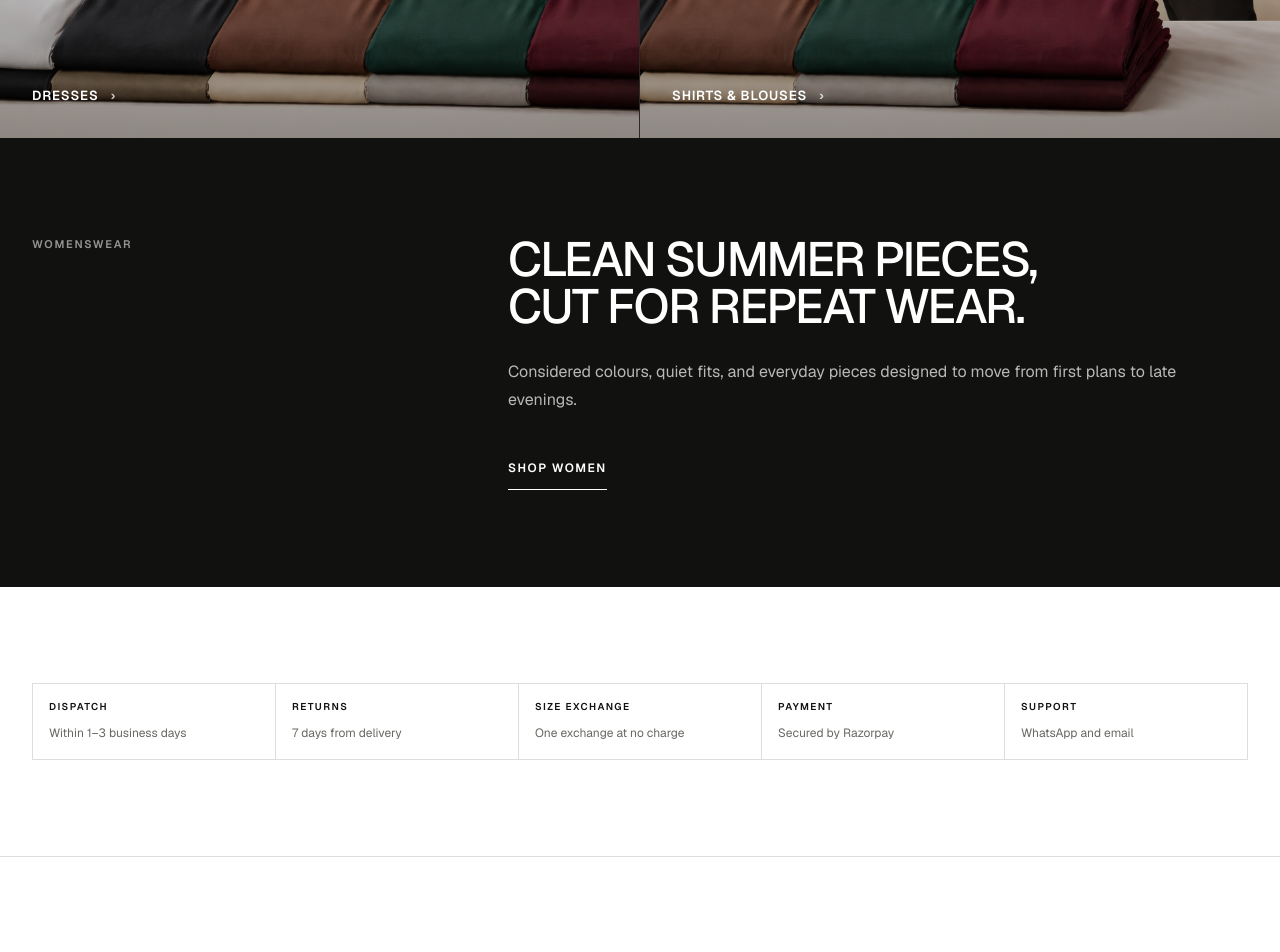
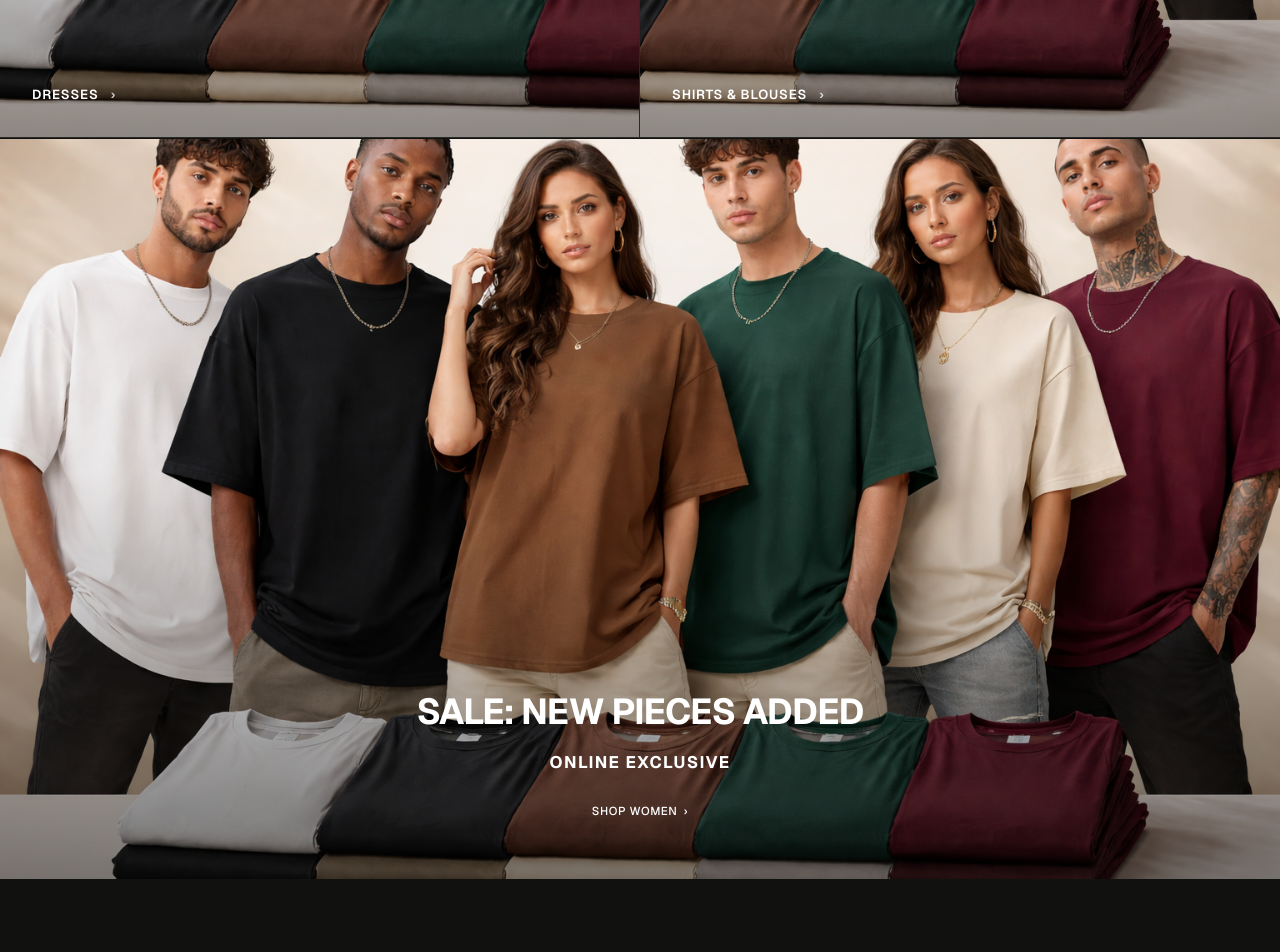
Before and after one commit to rushabhbarde/hrushe-test, a Next.js app in the folder frontend/: page /women in a window 1280 px wide. Shown: the part 1400-2352 px from the top of the page. Built offline with nearby package versions, Linux system fonts and the light colour scheme; no server answers.

Commit message:
Sale Banner

```diff
--- a/frontend/components/audience-home-page.tsx
+++ b/frontend/components/audience-home-page.tsx
@@ -25,6 +25,15 @@ type AudienceHomeConfig = {
     imageAlt: string;
     objectPosition?: string;
   }>;
+  saleBanner: {
+    title: string;
+    subtitle: string;
+    ctaLabel: string;
+    ctaHref: string;
+    image: string;
+    imageAlt: string;
+    objectPosition?: string;
+  };
 };
 
 const audienceHomeConfig: Record<Audience, AudienceHomeConfig> = {
@@ -56,6 +65,15 @@ const audienceHomeConfig: Record<Audience, AudienceHomeConfig> = {
         objectPosition: "right center",
       },
     ],
+    saleBanner: {
+      title: "Sale: New Pieces Added",
+      subtitle: "Online Exclusive",
+      ctaLabel: "Shop Women",
+      ctaHref: "/collection/women",
+      image: "/uploads/banners/banner2.png",
+      imageAlt: "HRUSHE womenswear sale campaign",
+      objectPosition: "center",
+    },
   },
   men: {
     label: "Men",
@@ -84,7 +102,30 @@ const audienceHomeConfig: Record<Audience, AudienceHomeConfig> = {
         imageAlt: "HRUSHE menswear t-shirts and tank tops edit",
         objectPosition: "center",
       },
+      {
+        label: "Polo Shirts",
+        href: "/collection/men",
+        image: "/uploads/banners/banner1.png",
+        imageAlt: "HRUSHE menswear polo shirts edit",
+        objectPosition: "center",
+      },
+      {
+        label: "Shirts",
+        href: "/collection/men",
+        image: "/uploads/banners/banner2.png",
+        imageAlt: "HRUSHE menswear shirts edit",
+        objectPosition: "center",
+      },
     ],
+    saleBanner: {
+      title: "Sale: New Pieces Added",
+      subtitle: "Online Exclusive",
+      ctaLabel: "Shop Men",
+      ctaHref: "/collection/men",
+      image: "/uploads/banners/banner1.png",
+      imageAlt: "HRUSHE menswear sale campaign",
+      objectPosition: "center",
+    },
   },
 };
 
@@ -137,7 +178,7 @@ export function AudienceHomePage({ audience }: { audience: Audience }) {
               <Link
                 key={card.label}
                 href={card.href}
-                className="group relative block h-[72svh] min-h-[520px] overflow-hidden border-b border-white/10 sm:h-[78svh] lg:h-[calc(100svh-5.75rem)] lg:min-h-0 lg:border-b-0 lg:border-r lg:border-white/10 last:lg:border-r-0"
+                className="group relative block h-[72svh] min-h-[520px] overflow-hidden border-b border-white/10 sm:h-[78svh] lg:h-[calc(100svh-5.75rem)] lg:min-h-0 lg:border-r lg:border-white/10 lg:even:border-r-0 last:lg:border-r-0"
               >
                 <Image
                   src={card.image}
@@ -155,6 +196,37 @@ export function AudienceHomePage({ audience }: { audience: Audience }) {
               </Link>
             );
           })}
+        </section>
+
+        <section className="relative isolate h-[calc(100svh-3.5rem)] min-h-[620px] overflow-hidden bg-[var(--foreground)] text-white sm:h-[calc(100svh-3.75rem)]">
+          <Image
+            src={config.saleBanner.image}
+            alt={config.saleBanner.imageAlt}
+            fill
+            sizes="100vw"
+            className="h-full w-full object-cover"
+            style={{ objectPosition: config.saleBanner.objectPosition || "center" }}
+          />
+          <div className="absolute inset-0 bg-[linear-gradient(180deg,rgba(0,0,0,0)_0%,rgba(0,0,0,0.06)_45%,rgba(0,0,0,0.5)_100%)]" />
+          <div className="absolute inset-x-0 bottom-0 z-10 mx-auto flex w-full max-w-[1600px] justify-center px-4 pb-10 text-center sm:px-6 sm:pb-12 lg:px-8 lg:pb-14">
+            <div>
+              <h2 className="text-[1.55rem] font-bold uppercase leading-none tracking-tight sm:text-[1.95rem] lg:text-[2.25rem]">
+                {config.saleBanner.title}
+              </h2>
+              <p className="mt-5 text-[0.95rem] font-bold uppercase tracking-[0.08em] sm:text-[1.05rem]">
+                {config.saleBanner.subtitle}
+              </p>
+              <Link
+                href={config.saleBanner.ctaHref}
+                className="group mt-6 inline-flex min-h-6 items-center px-1 text-[0.72rem] font-medium uppercase tracking-[0.05em] transition-colors hover:text-white/75"
+              >
+                <span>{config.saleBanner.ctaLabel}</span>
+                <span aria-hidden="true" className="ml-1.5 transition-transform duration-200 group-hover:translate-x-1 group-focus-visible:translate-x-1">
+                  ›
+                </span>
+              </Link>
+            </div>
+          </div>
         </section>
 
         <section className="border-y border-[var(--border)] bg-[var(--foreground)] text-[var(--background)]">
```
